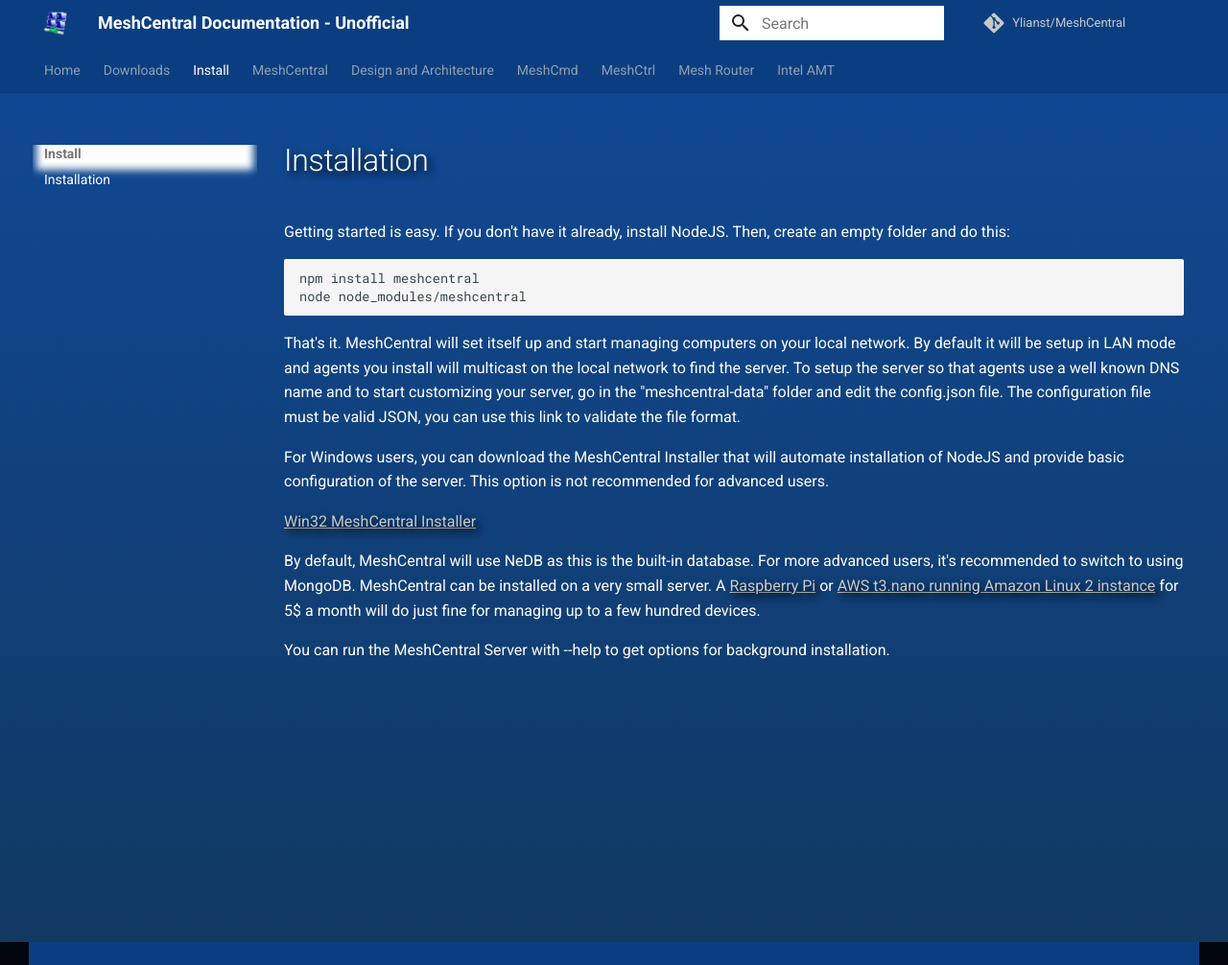
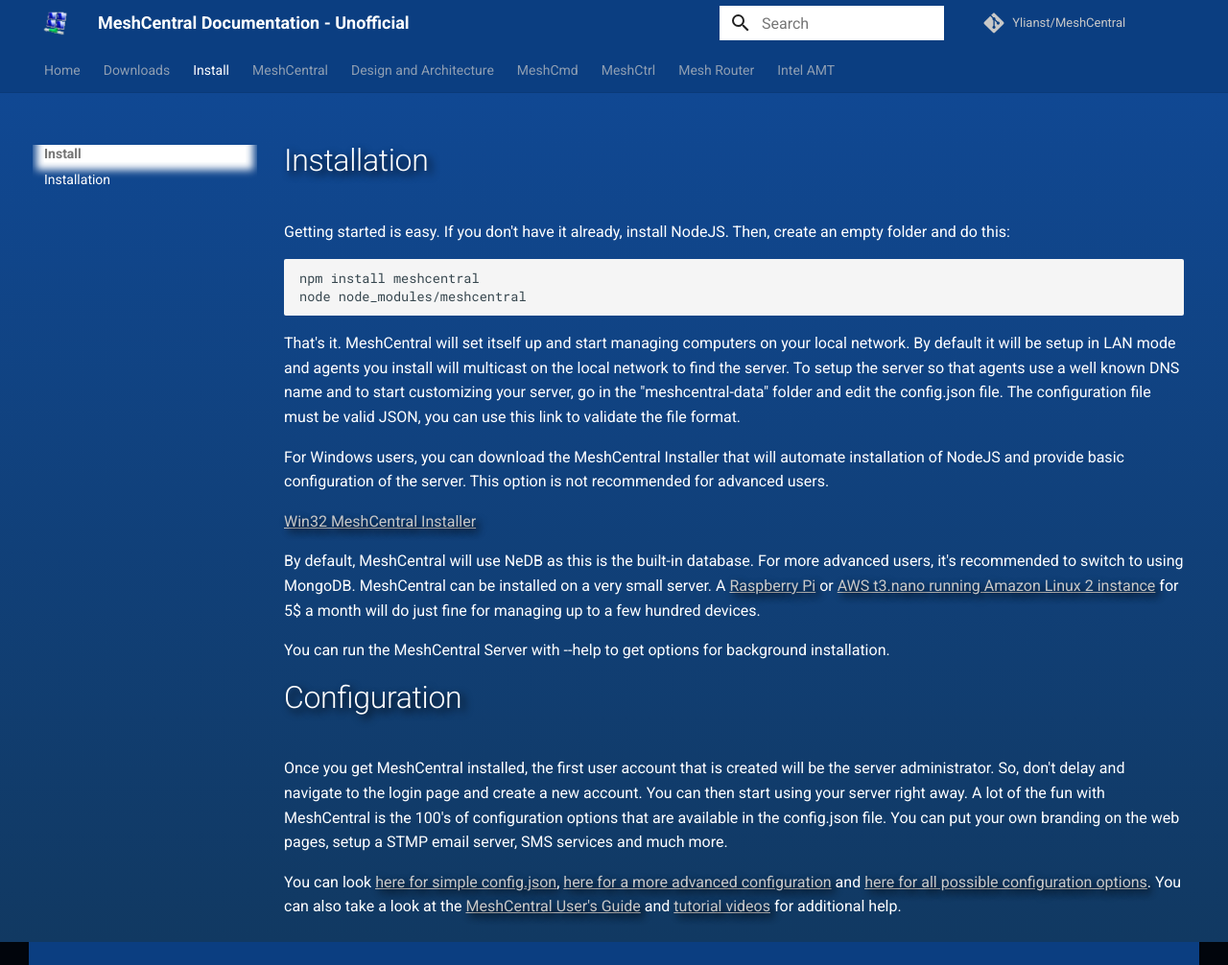
Before and after one commit to silversword411/meshcentraldocs_unofficial, an MkDocs documentation site: the page built from docs/docs/install/index.md, in a window 1280 px wide and 1006 px high. Shown: the whole window at 96% size. Built offline with MkDocs 1.6.1 and Material for MkDocs 9.7.7, drawn with Linux system fonts in a browser that asks for light colours; comment, search, counter and statistics services are not loaded.

Commit message:
add to install

```diff
--- a/docs/docs/install/index.md
+++ b/docs/docs/install/index.md
@@ -16,3 +16,9 @@
 By default, MeshCentral will use NeDB as this is the built-in database. For more advanced users, it's recommended to switch to using MongoDB. MeshCentral can be installed on a very small server. A [Raspberry Pi](https://www.raspberrypi.org/) or [AWS t3.nano running Amazon Linux 2 instance](https://aws.amazon.com/ec2/pricing/on-demand/) for 5$ a month will do just fine for managing up to a few hundred devices.
 
 You can run the MeshCentral Server with --help to get options for background installation.
+
+# Configuration
+
+Once you get MeshCentral installed, the first user account that is created will be the server administrator. So, don't delay and navigate to the login page and create a new account. You can then start using your server right away. A lot of the fun with MeshCentral is the 100's of configuration options that are available in the config.json file. You can put your own branding on the web pages, setup a STMP email server, SMS services and much more.
+
+You can look [here for simple config.json](https://raw.githubusercontent.com/Ylianst/MeshCentral/master/sample-config.json), [here for a more advanced configuration](https://raw.githubusercontent.com/Ylianst/MeshCentral/master/sample-config-advanced.json) and [here for all possible configuration options](https://raw.githubusercontent.com/Ylianst/MeshCentral/master/meshcentral-config-schema.json). You can also take a look at the [MeshCentral User's Guide](https://meshcentral.com/info/docs/MeshCentral2InstallGuide.pdf) and [tutorial videos](https://meshcentral.com/info/tutorials.html) for additional help.
```
